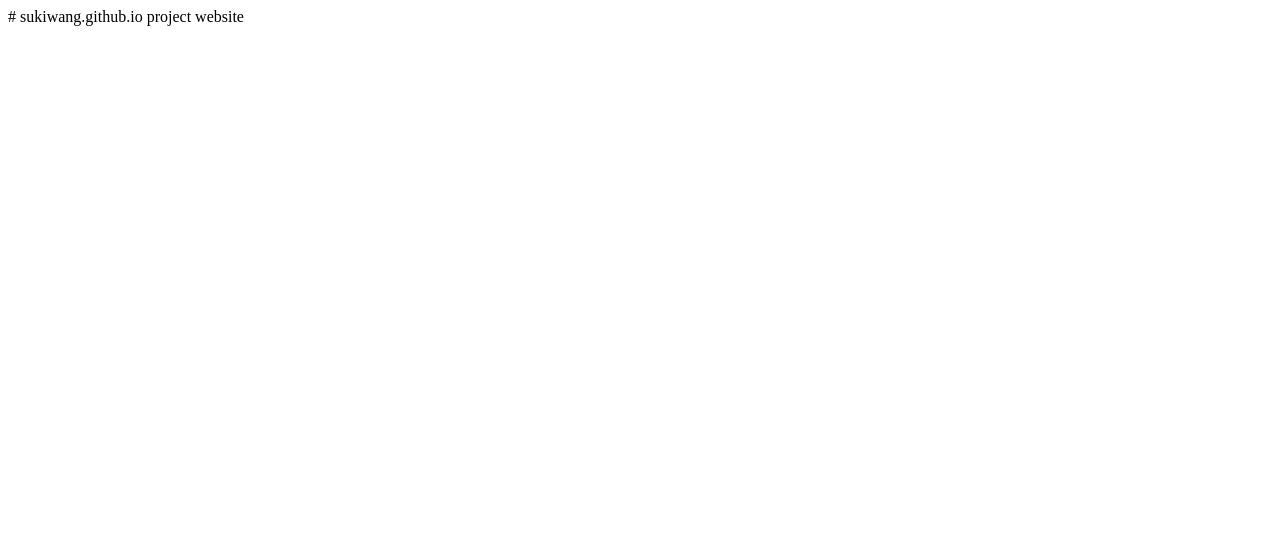
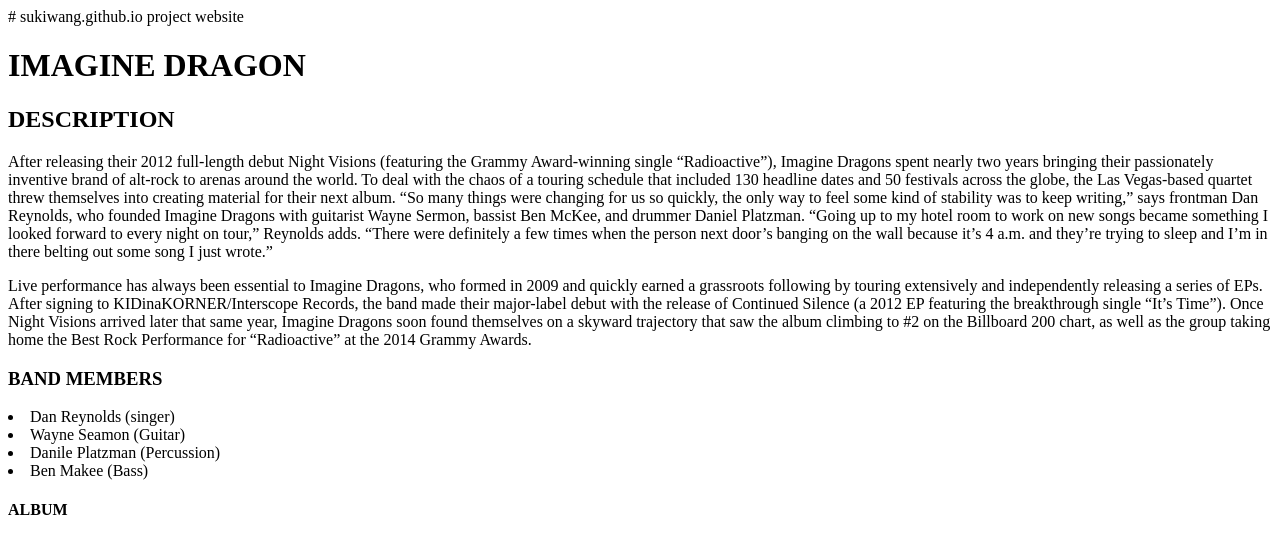
Before and after one commit to sukixw/sukiwang.github.io, a plain HTML site: page index.html in a window 1280 px wide. Drawn offline with Linux system fonts and the light colour scheme.

Commit message:
Update index.html

```diff
--- a/index.html
+++ b/index.html
@@ -2,11 +2,42 @@
 project website
 <html>
     <head>
-        <meta charset="utf-8">
-        <title>New Webpage</title>
+
+        <title>BAND</title>
     </head>
     <body>
+        <h1> IMAGINE DRAGON</h1>
+        <h2> DESCRIPTION</h2>
+        <p>
+        After releasing their 2012 full-length debut Night Visions (featuring the Grammy Award-winning single “Radioactive”),
+            Imagine Dragons spent nearly two years bringing their passionately inventive brand of alt-rock to arenas around
+            the world. To deal with the chaos of a touring schedule that included 130 headline dates and 50 festivals across
+            the globe, the Las Vegas-based quartet threw themselves into creating material for their next album. “So many
+            things were changing for us so quickly, the only way to feel some kind of stability was to keep writing,” says
+            frontman Dan Reynolds, who founded Imagine Dragons with guitarist Wayne Sermon, bassist Ben McKee, and drummer
+            Daniel Platzman. “Going up to my hotel room to work on new songs became something I looked forward to every
+            night on tour,” Reynolds adds. “There were definitely a few times when the person next door’s banging on the
+            wall because it’s 4 a.m. and they’re trying to sleep and I’m in there belting out some song I just wrote.”
+        </p>
+        <p>
+        Live performance has always been essential to Imagine Dragons, who formed in 2009 and quickly earned a grassroots
+            following by touring extensively and independently releasing a series of EPs. After signing to
+            KIDinaKORNER/Interscope Records, the band made their major-label debut with the release of Continued Silence
+            (a 2012 EP featuring the breakthrough single “It’s Time”). Once Night Visions arrived later that same year,
+            Imagine Dragons soon found themselves on a skyward trajectory that saw the album climbing to #2 on the Billboard
+            200 chart, as well as the group taking home the Best Rock Performance for “Radioactive” at the 2014 Grammy Awards.
+        </p>
+        <h3> BAND MEMBERS</h3>
+        <p>
+            <li> Dan Reynolds (singer)</li>
+            <li> Wayne Seamon (Guitar)</li>
+            <li> Danile Platzman (Percussion)</li>
+            <li> Ben Makee (Bass) </li>
 
+        </p>
+        <h4> ALBUM</h4>
+        <P>
 
+        </P>
     </body>
 </html>
```
